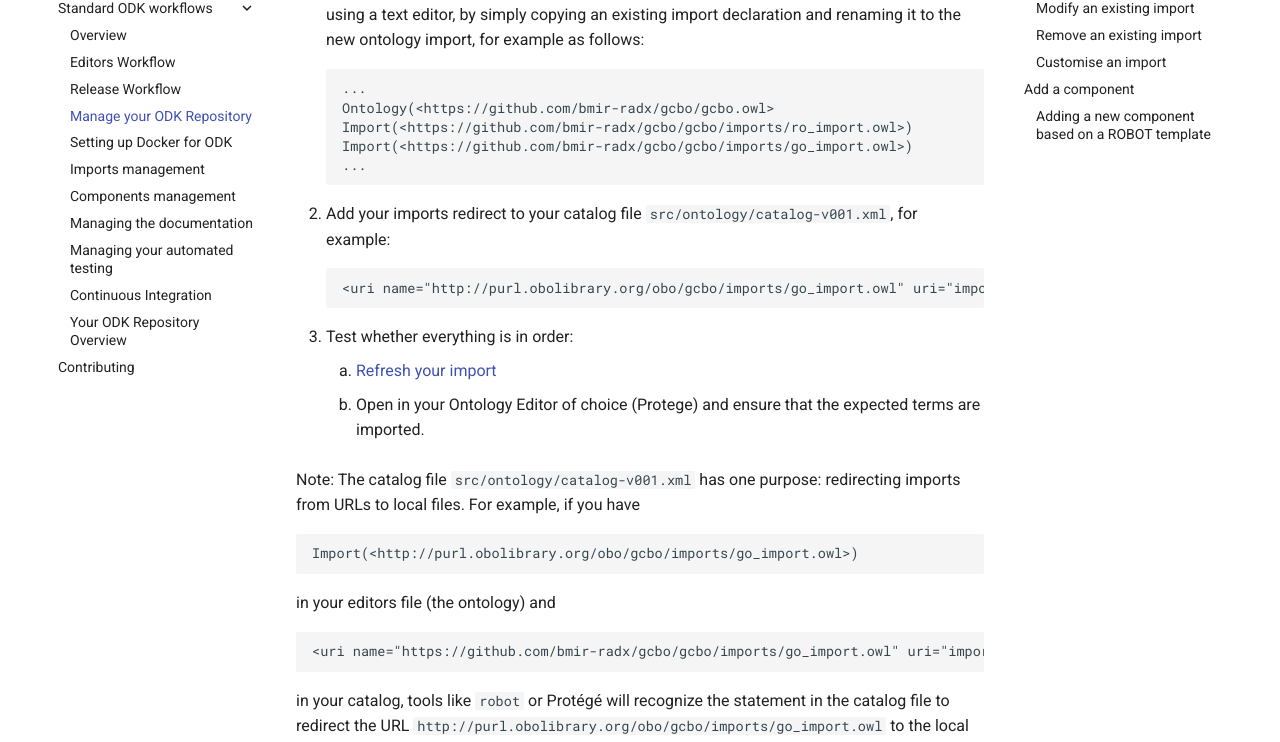
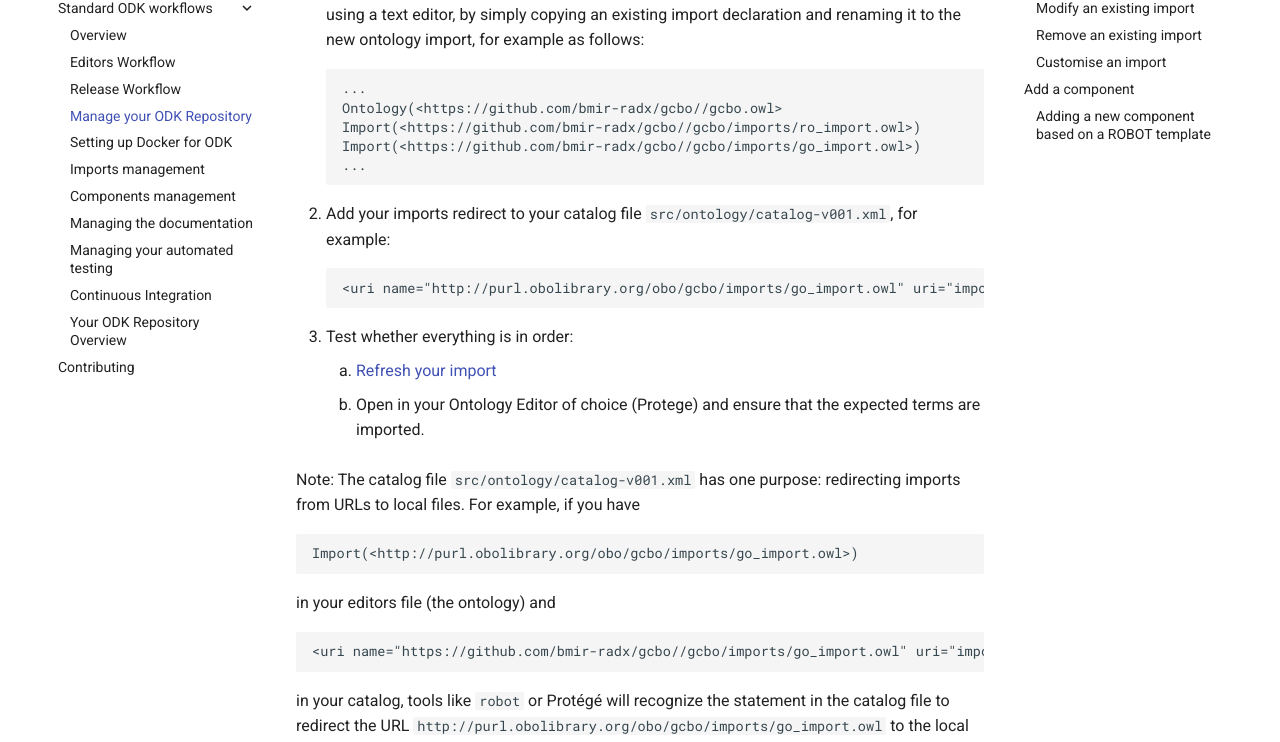
Before and after one commit to bmir-radx/gcbo, an MkDocs documentation site: the page built from docs/odk-workflows/RepoManagement.md, in a window 1280 px wide and 1400 px high, scrolled down 1213 px. Shown: the part 181-923 px from the top of the window. Built offline with MkDocs 1.6.1 and Material for MkDocs 9.7.7, drawn with Linux system fonts in a browser that asks for light colours; comment, search, counter and statistics services are not loaded.

````diff
--- a/docs/odk-workflows/RepoManagement.md
+++ b/docs/odk-workflows/RepoManagement.md
@@ -45,9 +45,9 @@ Note: our ODK file should only have one `import_group` which can contain multipl
 1. Add an import statement to your `src/ontology/gcbo-edit.owl` file. We suggest to do this using a text editor, by simply copying an existing import declaration and renaming it to the new ontology import, for example as follows:
     ```
     ...
-    Ontology(<https://github.com/bmir-radx/gcbo/gcbo.owl>
-    Import(<https://github.com/bmir-radx/gcbo/gcbo/imports/ro_import.owl>)
-    Import(<https://github.com/bmir-radx/gcbo/gcbo/imports/go_import.owl>)
+    Ontology(<https://github.com/bmir-radx/gcbo//gcbo.owl>
+    Import(<https://github.com/bmir-radx/gcbo//gcbo/imports/ro_import.owl>)
+    Import(<https://github.com/bmir-radx/gcbo//gcbo/imports/go_import.owl>)
     ...
     ```
 2. Add your imports redirect to your catalog file `src/ontology/catalog-v001.xml`, for example:
@@ -68,7 +68,7 @@ Import(<http://purl.obolibrary.org/obo/gcbo/imports/go_import.owl>)
 in your editors file (the ontology) and
 
 ```
-<uri name="https://github.com/bmir-radx/gcbo/gcbo/imports/go_import.owl" uri="imports/go_import.owl"/>
+<uri name="https://github.com/bmir-radx/gcbo//gcbo/imports/go_import.owl" uri="imports/go_import.owl"/>
 ```
 
 in your catalog, tools like `robot` or Protégé will recognize the statement
--- /dev/null
+++ b/src/ontology/config/prefixes.yaml
@@ -0,0 +1,2 @@
+SCHEMA: "https://schema.org/"
+BMIR: "https://github.com/bmir-radx/gcbo/"
````
Also changed, not shown: docs/odk-workflows/ManageAutomatedTest.md (added, +27 -0 lines), docs/odk-workflows/RepositoryFileStructure.md (+5 -0 lines), docs/odk-workflows/components.md (+3 -3 lines), docs/templates/dosdp.md (added, +3 -0 lines), src/patterns/README.md (added, +1 -0 lines), src/patterns/data/default/README.md (added, +1 -0 lines), src/patterns/dosdp-patterns/data_element_mapping_pattern.yaml (added, +18 -0 lines), src/patterns/dosdp-patterns/data_element_pattern.yaml (added, +28 -0 lines), 7 other files.
